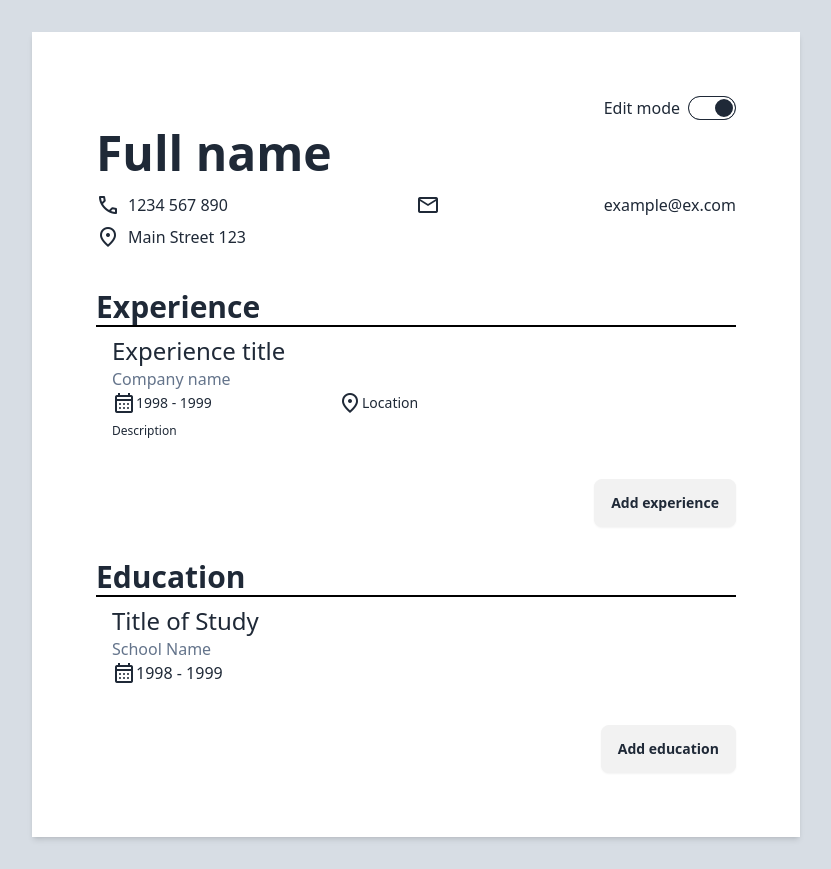
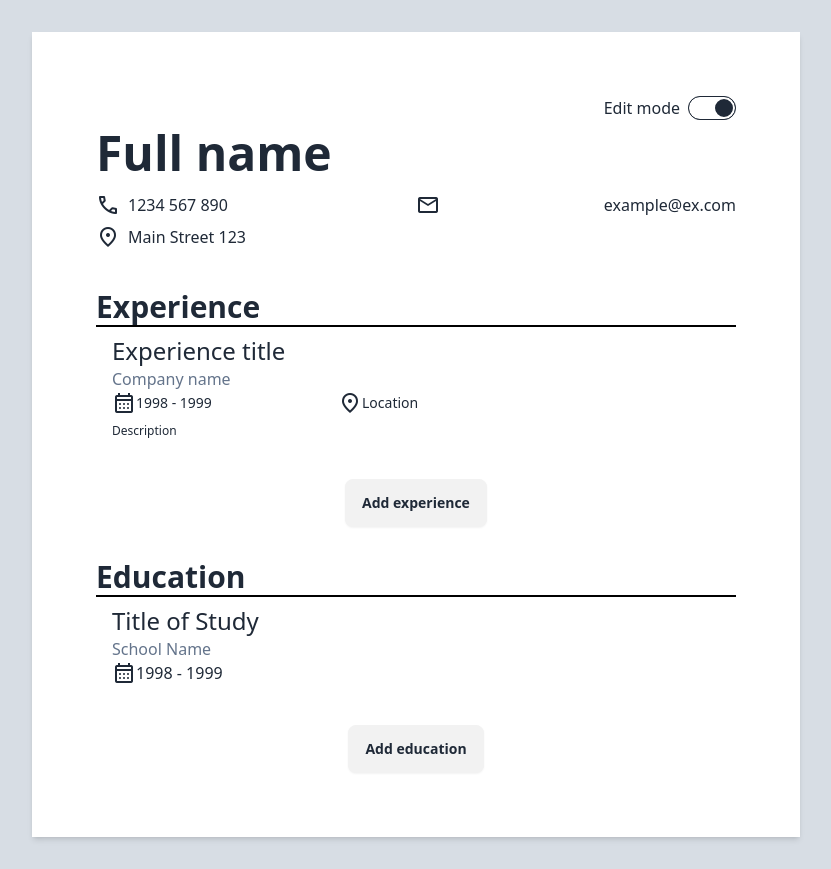
Before and after one commit to youyoumu/cv-application, a React (Vite) app: page / in a window 1280 px wide. Both pictures are taken after a click on the checkbox 936 px from the left and 108 px from the top of the page. Shown: the whole page, without its empty margins (224-1055 px from the left). Built offline with nearby package versions, Linux system fonts and the light colour scheme.

Commit message:
Center add button

```diff
--- a/src/Education.jsx
+++ b/src/Education.jsx
@@ -31,7 +31,7 @@
       </div>
       <div className="pl-4">{renderEducationItems}</div>
       {editMode && (
-        <div className="w-full flex justify-end">
+        <div className="w-full flex justify-center">
           <button className="btn mt-4" onClick={addNewEducationItem}>
             Add education
           </button>
--- a/src/Experience.jsx
+++ b/src/Experience.jsx
@@ -31,7 +31,7 @@
       </div>
       <div className="pl-4">{renderExperienceItems}</div>
       {editMode && (
-        <div className="w-full flex justify-end">
+        <div className="w-full flex justify-center">
           <button className="btn mt-4" onClick={addNewExperienceItem}>
             Add experience
           </button>
--- a/src/output.css
+++ b/src/output.css
@@ -1432,6 +1432,10 @@
   justify-content: flex-end;
 }
 
+.justify-center {
+  justify-content: center;
+}
+
 .justify-between {
   justify-content: space-between;
 }
```
